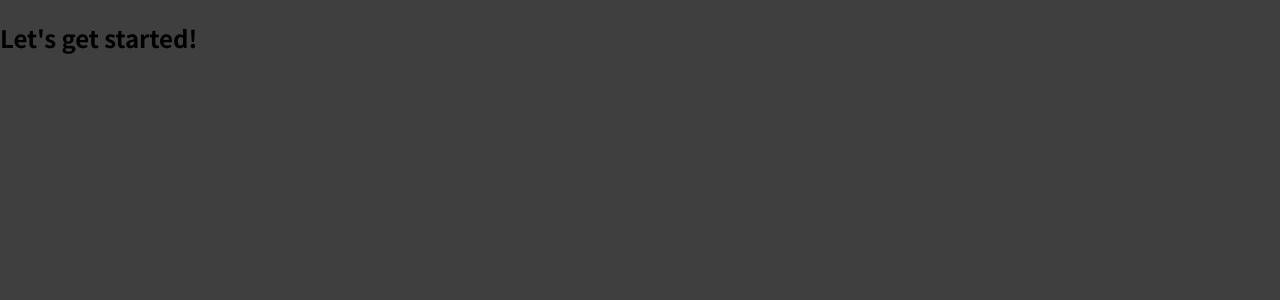
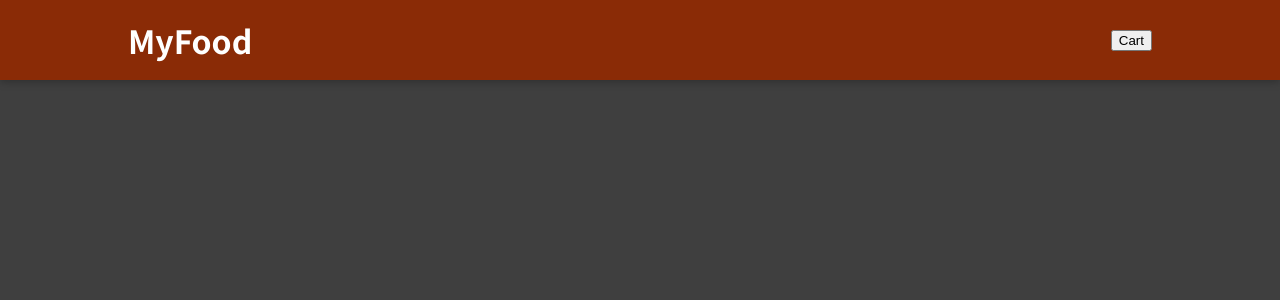
Before and after one commit to luan-antonio/MyFood, a React (Create React App) app: page / in a window 1280 px wide. Shown: the top 300 px of the page. Built offline with nearby package versions, Linux system fonts and the light colour scheme.

Commit message:
feat(header): add header component

```diff
--- a/src/App.js
+++ b/src/App.js
@@ -1,8 +1,12 @@
+import { Fragment } from 'react';
+
+import Header from "./components/Layout/Header";
+
 function App() {
   return (
-    <div>
-      <h2>Let's get started!</h2>
-    </div>
+    <Fragment>
+      <Header />
+    </Fragment>
   );
 }
 
--- /dev/null
+++ b/src/components/Layout/Header/index.js
@@ -0,0 +1,12 @@
+import * as S from "./styles";
+
+const Header = (props) => {
+  return (
+    <S.Header>
+        <h1>MyFood</h1>
+        <button>Cart</button>
+    </S.Header>
+  );
+};
+
+export default Header;
--- /dev/null
+++ b/src/components/Layout/Header/styles.js
@@ -0,0 +1,18 @@
+import styled from "styled-components";
+
+
+export const Header = styled.header`
+  position: fixed;
+  top: 0;
+  left: 0;
+  width: 100%;
+  height: 5rem;
+  background-color: #8a2b06;
+  color: white;
+  display: flex;
+  justify-content: space-between;
+  align-items: center;
+  padding: 0 10%;
+  box-shadow: 0 2px 8px rgba(0, 0, 0, 0.25);
+  z-index: 10;
+`;
```
